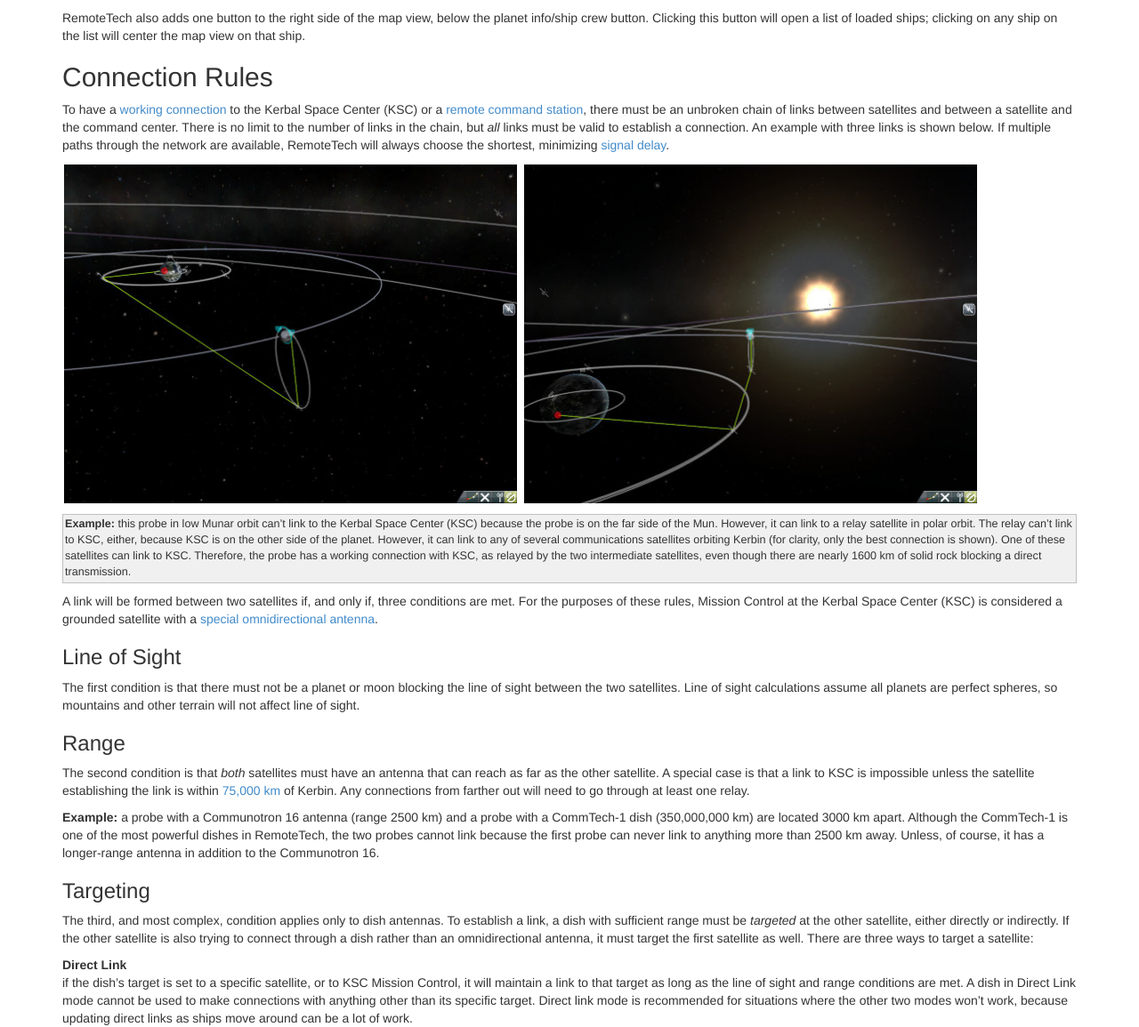
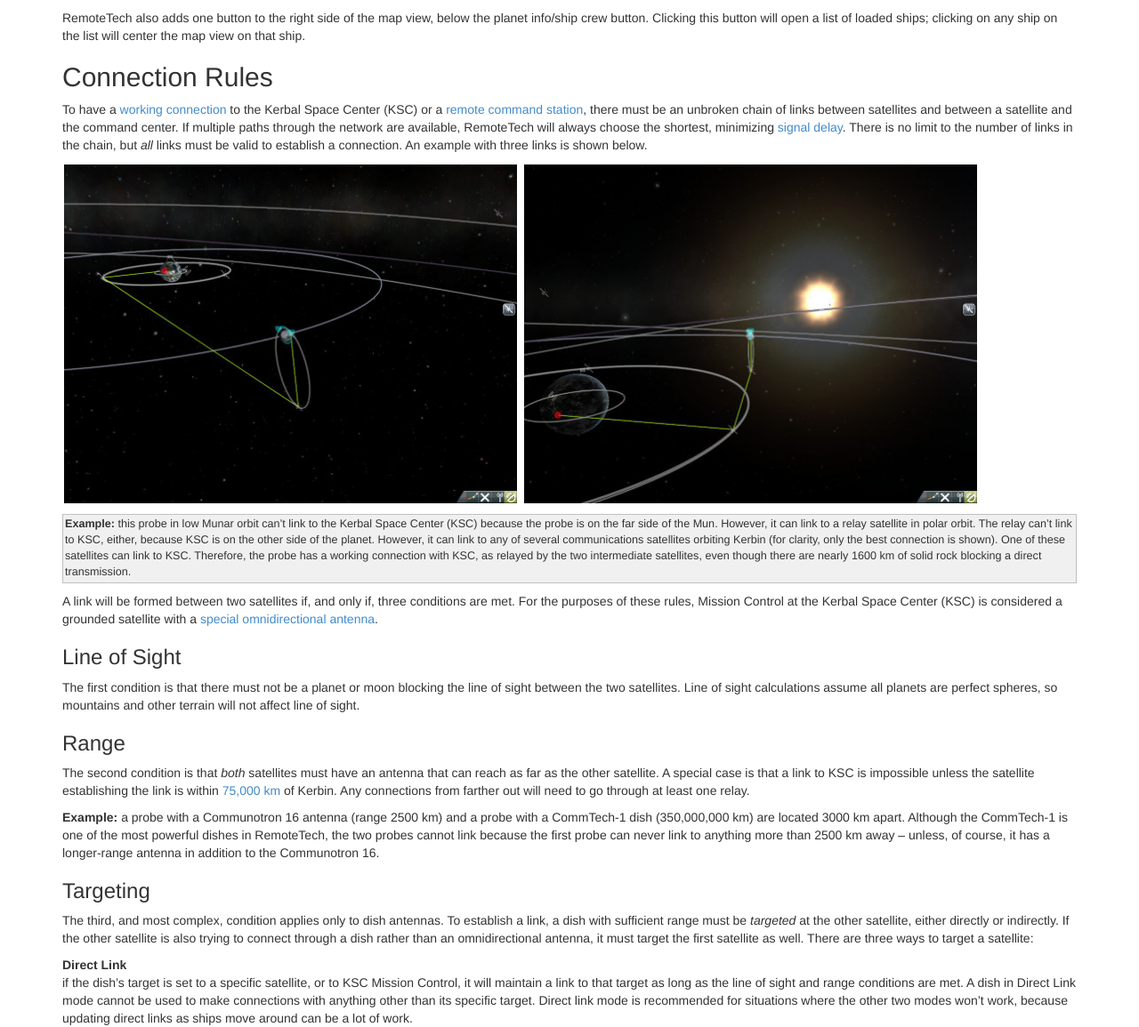
Before and after one commit to RemoteTechnologiesGroup/RemoteTech, a Jekyll site: the page built from guide/overview.md, in a window 1280 px wide and 1400 px high, scrolled down 2799 px. Shown: the part 145-1300 px from the top of the window at 89% size. Built offline with Jekyll 4.4.1, drawn with Linux system fonts in a browser that asks for light colours; nearby versions of some CDN libraries; some of the changed text lies outside the part shown; grey boxes are pictures that could not be loaded.

```diff
--- a/guide/overview.md
+++ b/guide/overview.md
@@ -49,7 +49,7 @@ RemoteTech also adds one button to the right side of the map view, below the pla
 
 ##Connection Rules
 
-To have a [working connection](../../#connections) to the Kerbal Space Center (KSC) or a [remote command station](../../#command-stations), there must be an unbroken chain of links between satellites and between a satellite and the command center. There is no limit to the number of links in the chain, but *all* links must be valid to establish a connection. An example with three links is shown below. If multiple paths through the network are available, RemoteTech will always choose the shortest, minimizing [signal delay](../comp/#signal-delay).
+To have a [working connection](../../#connections) to the Kerbal Space Center (KSC) or a [remote command station](../../#command-stations), there must be an unbroken chain of links between satellites and between a satellite and the command center. If multiple paths through the network are available, RemoteTech will always choose the shortest, minimizing [signal delay](../comp/#signal-delay). There is no limit to the number of links in the chain, but *all* links must be valid to establish a connection. An example with three links is shown below.
 
 ![A relay sends a transmission from the far side of the Mun towards Kerbin](../connectiondemo1.jpg "Mun polar relay"){:.pairedimages}
 ![A comsat gets the transmission from the Mun and forwards it to KSC](../connectiondemo2.jpg "Kerbin comsat"){:.pairedimages}
@@ -67,7 +67,7 @@ The first condition is that there must not be a planet or moon blocking the line
 
 The second condition is that *both* satellites must have an antenna that can reach as far as the other satellite. A special case is that a link to KSC is impossible unless the satellite establishing the link is within [75,000 km](../parts/#omnidirectional-antennas) of Kerbin. Any connections from farther out will need to go through at least one relay.
 
-**Example:** a probe with a Communotron 16 antenna (range 2500 km) and a probe with a CommTech-1 dish (350,000,000 km) are located 3000 km apart. Although the CommTech-1 is one of the most powerful dishes in RemoteTech, the two probes cannot link because the first probe can never link to anything more than 2500 km away. Unless, of course, it has a longer-range antenna in addition to the Communotron 16.
+**Example:** a probe with a Communotron 16 antenna (range 2500 km) and a probe with a CommTech-1 dish (350,000,000 km) are located 3000 km apart. Although the CommTech-1 is one of the most powerful dishes in RemoteTech, the two probes cannot link because the first probe can never link to anything more than 2500 km away -- unless, of course, it has a longer-range antenna in addition to the Communotron 16.
 
 ###Targeting
 
```
Also changed, not shown: other parts of guide/overview.md (+2 -2 lines), guide/comp.md (+1 -1 lines).
